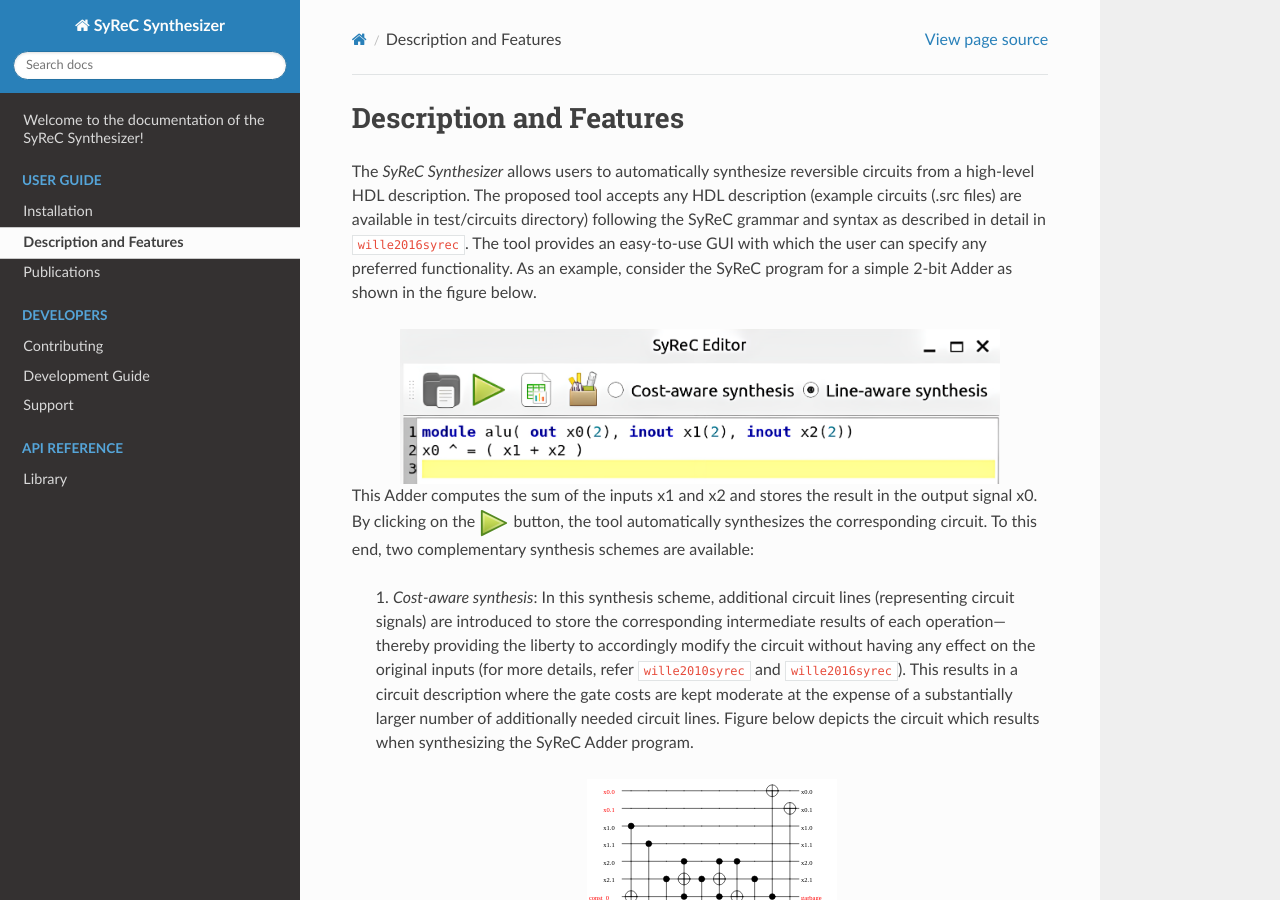
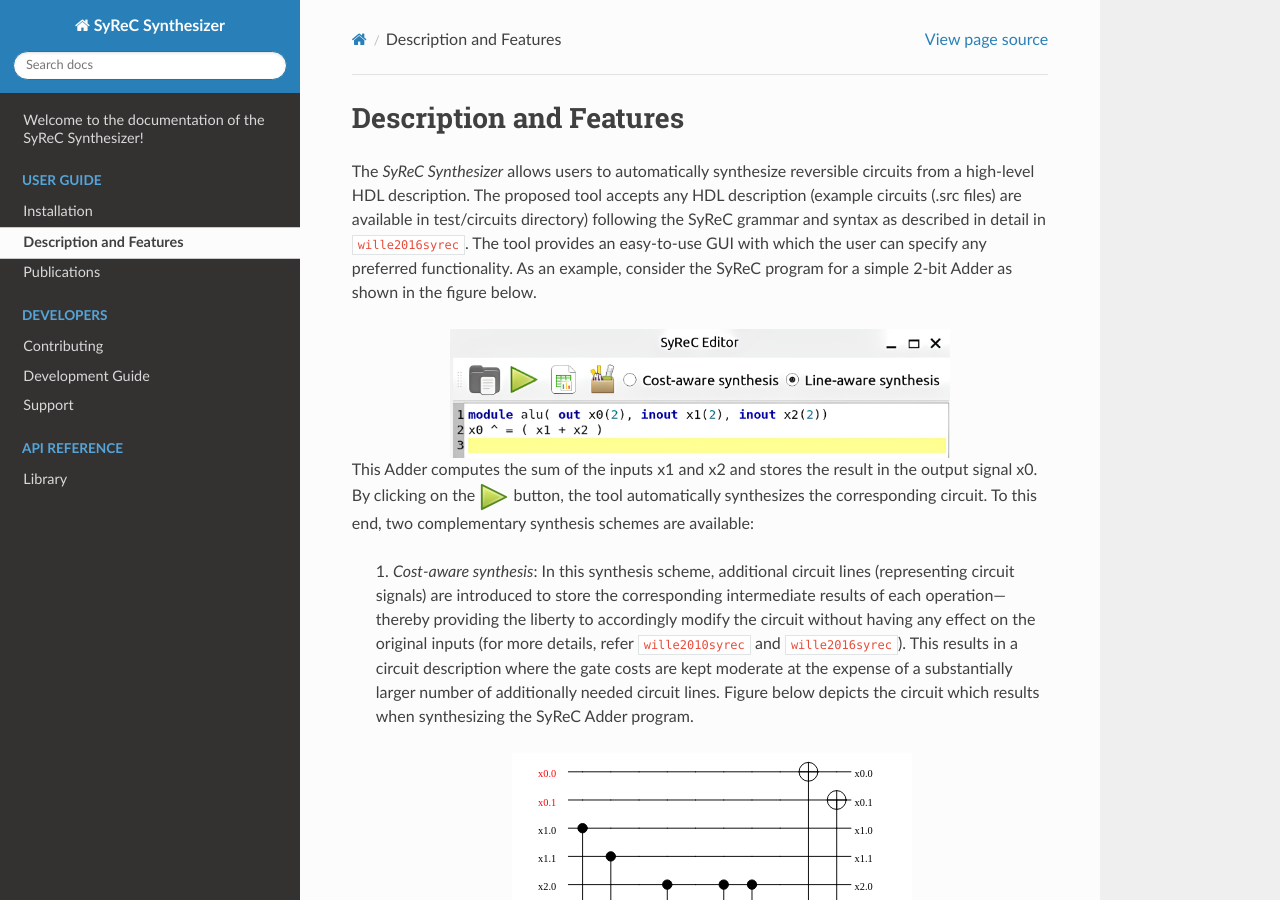
Before and after one commit to cda-tum/mqt-syrec, a Sphinx documentation site: the page built from docs/source/DescriptionAndFeatures.rst, in a window 1280 px wide and 900 px high. Built offline with Sphinx 7.4.7 and the Read the Docs theme 2.0.0, drawn with Linux system fonts in a browser that asks for light colours; the version number could not be read and is left out; cross-references to code outside the pages are shown as plain code.

Commit message:
Changed the width of images

```diff
--- a/docs/source/DescriptionAndFeatures.rst
+++ b/docs/source/DescriptionAndFeatures.rst
@@ -4,7 +4,7 @@
 The *SyReC Synthesizer* allows users to automatically synthesize reversible circuits from a high-level HDL description. The proposed tool accepts any HDL description (example circuits (.src files) are available in test/circuits directory) following the SyReC grammar and syntax as described in detail in :cite:p:`wille2016syrec`. The tool provides an easy-to-use GUI with which the user can specify any preferred functionality. As an example, consider the SyReC program for a simple 2-bit Adder as shown in the figure below.
 
 .. image:: images/guiAdder.png
-   :width: 600
+   :width: 500
    :alt: SyReC Adder program along with the provided GUI.
    :align: center
 
@@ -15,7 +15,7 @@
     In this synthesis scheme, additional circuit lines (representing circuit signals) are introduced to store the corresponding intermediate results of each operation—thereby providing the liberty to accordingly modify the circuit without having any effect on the original inputs (for more details, refer :cite:p:`wille2010syrec` and :cite:p:`wille2016syrec`). This results in a circuit description where the gate costs are kept moderate at the expense of a substantially larger number of additionally needed circuit lines. Figure below depicts the circuit which results when synthesizing the SyReC Adder program.
 
     .. image:: images/costAwareAdder.svg
-       :width: 250
+       :width: 400
        :alt: Adder circuit resulting from cost-aware synthesis.
        :align: center
 
@@ -23,7 +23,7 @@
     This synthesis scheme aims to the keep the number of additional circuit lines as small as possible. To achieve this, the corresponding intermediate results of each operation are computed and stored using one of the available circuit lines (rather than additional circuit lines). Afterwards, the inputs are re-computed with the help of the corresponding inverse operations (for more details, refer :cite:p:`wille2019towardsHDLsynthesis`). Figure below depicts the circuit which results when synthesizing the SyReC Adder description using the line-aware scheme.
 
     .. image:: images/lineAwareAdder.svg
-       :width: 250
+       :width: 500
        :alt: Adder circuit resulting from cost-aware synthesis.
        :align: center
 
```
